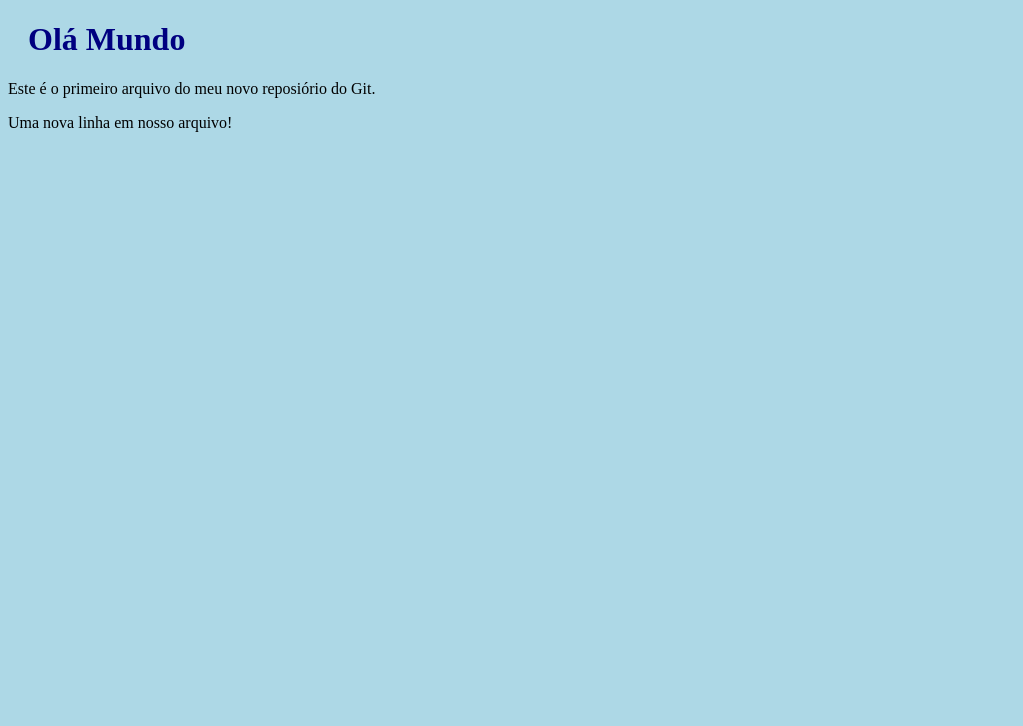
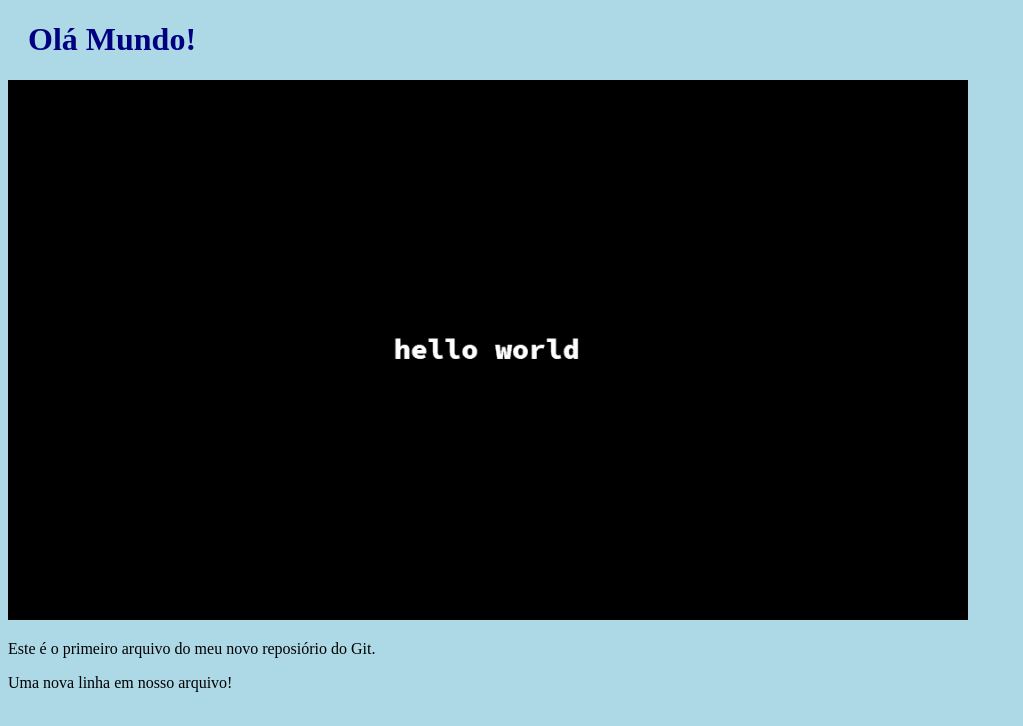
Before and after one commit to davymaciel/ATV1-Davy-Maciel-de-Souza-2324290025, a plain HTML site: page index.html in a window 1280 px wide. Shown: the whole page, without its empty margins (0-1023 px from the left). Drawn offline with Linux system fonts and the light colour scheme.

Commit message:
Adicionei imagem ao Hello World

```diff
--- a/index.html
+++ b/index.html
@@ -6,7 +6,9 @@
 </head>
 <body>
 
-<h1>Olá Mundo</h1>
+<h1>Olá Mundo!</h1>
+<div><img src = "hello-world.png" alt="Hellor World fundo preto"
+style="width: 100%;max-width: 960px;"></div>
 <p>Este é o primeiro arquivo do meu novo reposiório do Git.</p>
 <p>Uma nova linha em nosso arquivo!</p>
 
```
Also changed, not shown: hello-world.png (added).
